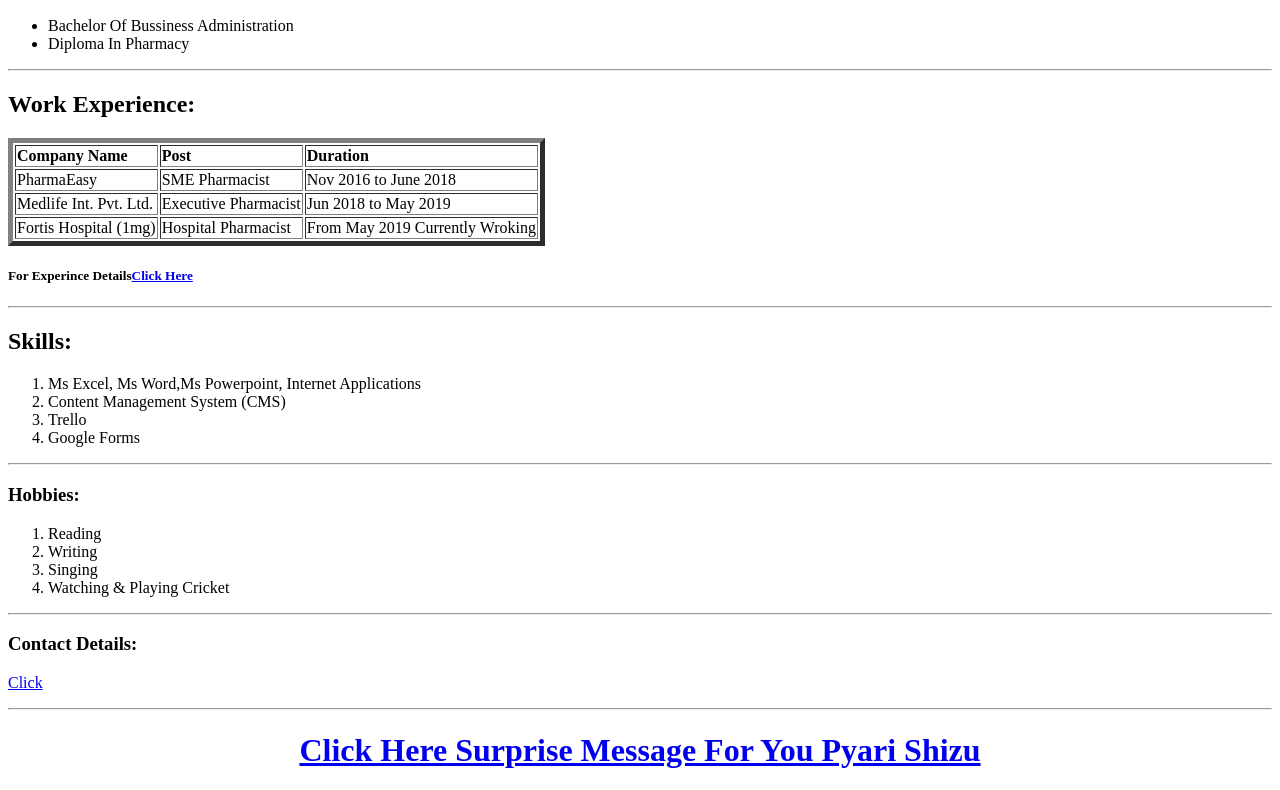
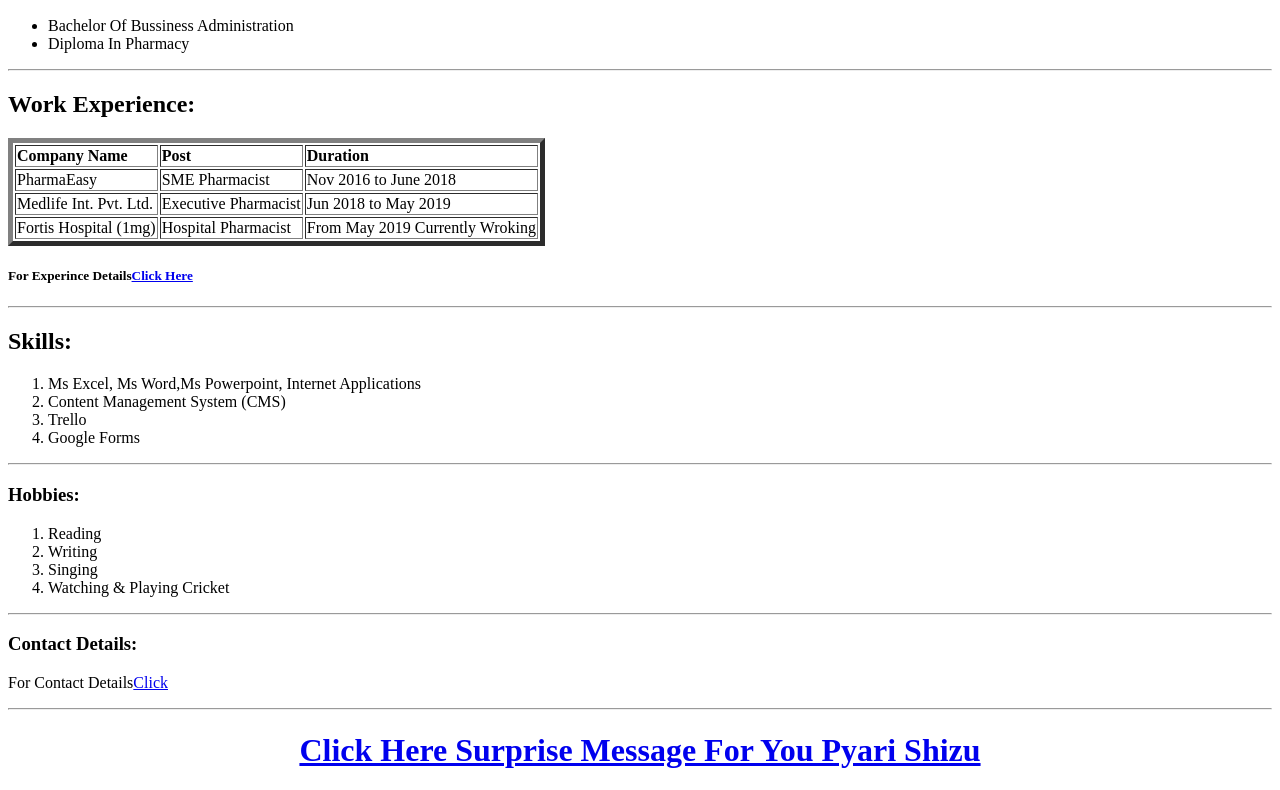
Before and after one commit to kashifasrar08/minu, a plain HTML site: page index.html in a window 1280 px wide. Shown: the part 439-1229 px from the top of the page. Drawn offline with Linux system fonts and the light colour scheme.

Commit message:
Update index.html

```diff
--- a/index.html
+++ b/index.html
@@ -68,7 +68,7 @@
 		</ol>
 		<hr>
 	<h3>Contact Details:</h3>
-	<p><a href="Contact.html">Click</a></p>
+	<p>For Contact Details<a href="Contact.html">Click</a></p>
 	</body>
 	<hr>
 	<center><h1><a href="Minu.html">Click Here Surprise Message For You Pyari Shizu</a></h1></center>
```
